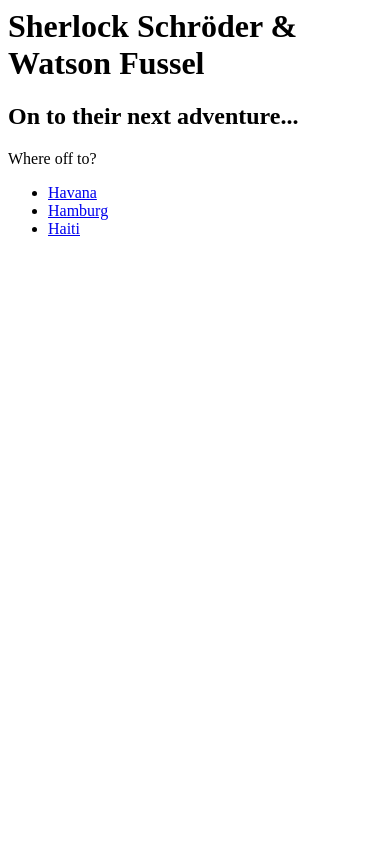
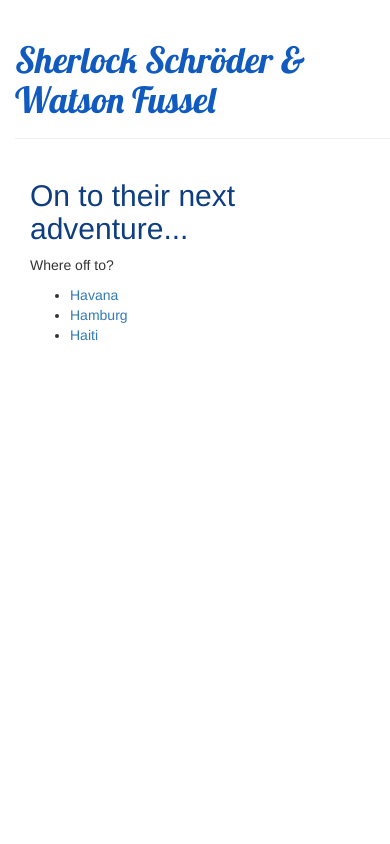
Before and after one commit to solveigs/my-first-blog, a Django app: page / in a window 390 px wide. Run offline with Django 3.2, Linux system fonts and the light colour scheme; data that the repository does not hold is empty; some libraries are stand-ins or nearby versions.

Commit message:
alles schön macht der Mai(k)

```diff
--- /dev/null
+++ b/blog/static/css/blog.css
@@ -0,0 +1,17 @@
+h1 a {
+	color: #115ABF;
+	font-family: 'Lobster';
+}
+
+h2 {
+	color: #0E3D80
+}
+
+body {
+    padding-left: 15px;
+}
+
+h1 {
+	color: #115ABF;
+	font-family: 'Lobster';
+}
--- /dev/null
+++ b/blog/templates/blog/base.html
@@ -0,0 +1,25 @@
+{% load staticfiles %}
+<html>
+	<head>
+		<link rel="stylesheet" href="//maxcdn.bootstrapcdn.com/bootstrap/3.2.0/css/bootstrap.min.css">
+		<link rel="stylesheet" href="//maxcdn.bootstrapcdn.com/bootstrap/3.2.0/css/bootstrap-theme.min.css">
+		<link rel="stylesheet" href="{% static "css/blog.css" %}">
+		<link href="http://fonts.googleapis.com/css?family=Lobster&subset=latin,latin-ext" rel="stylesheet" type="text/css">
+		<title>Sherlock Schröder</title>
+	</head>
+	<body>
+		<div class="page-header">
+			<h1>Sherlock Schröder & Watson Fussel</h1>
+		</div>
+		<div class="content container">
+        <div class="row">
+            <div class="col-md-8">
+            {% block content %}
+            {% endblock %}
+            </div>
+        </div>
+    </div>
+
+
+	</body>
+</html>
```
Also changed, not shown: blog/templates/blog/post_list.html (+12 -19 lines).
